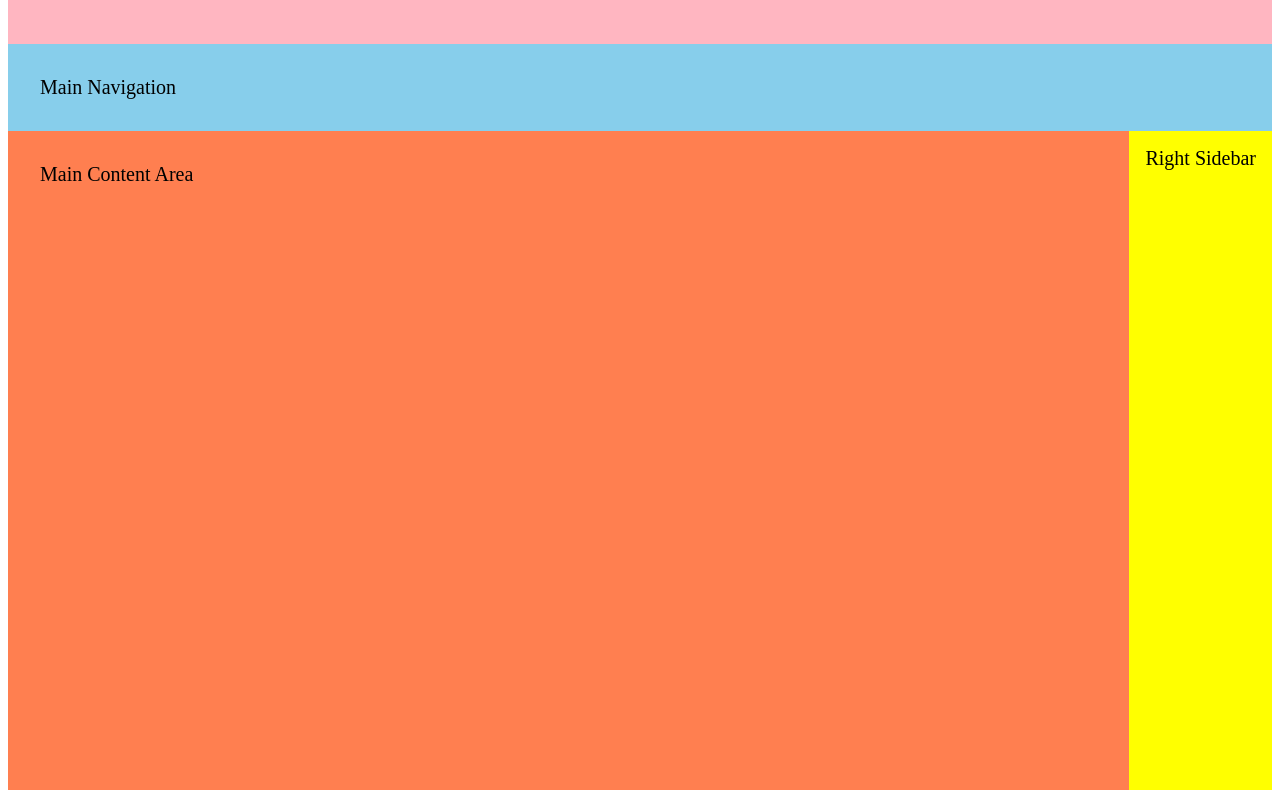
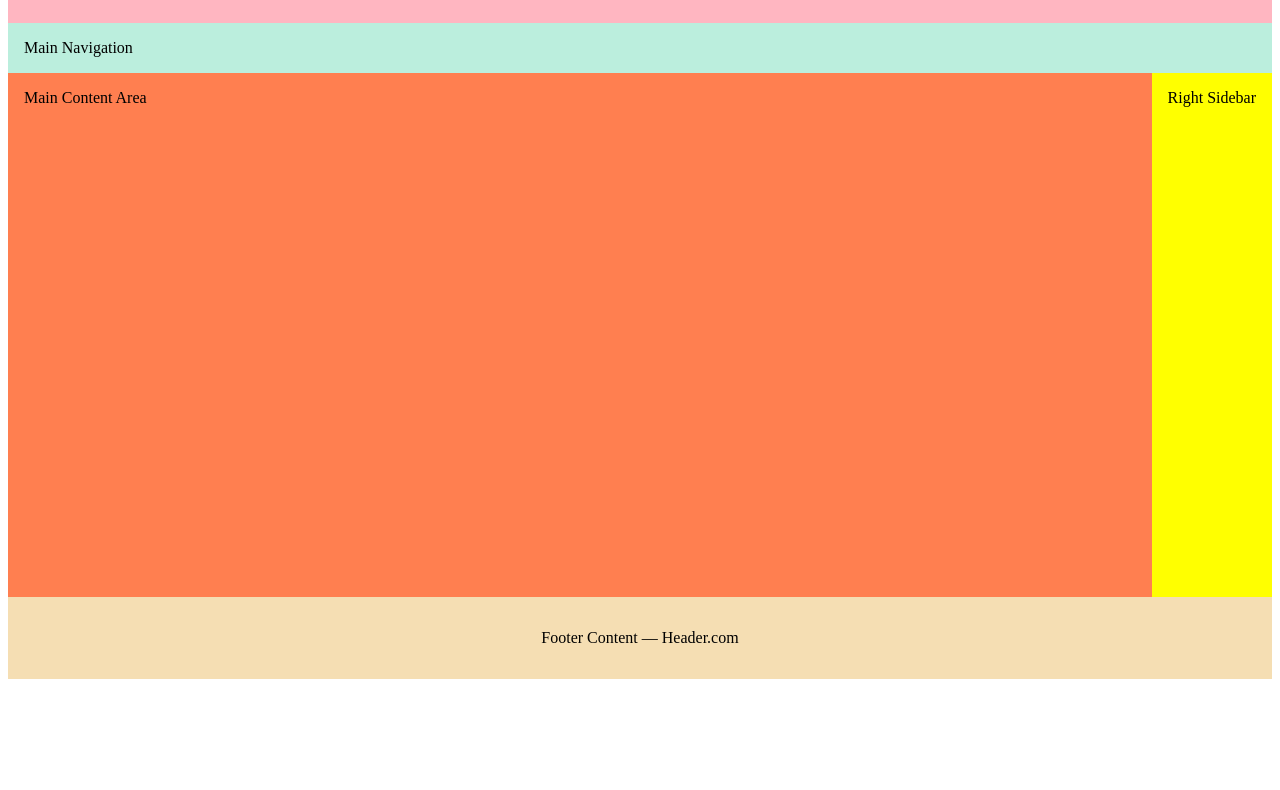
Before and after one commit to yuriro21/wdd230, a plain HTML site: page week_01/holygrail.html in a window 1280 px wide. Shown: the part 129-919 px from the top of the page. After the commit the page ends 816 px from the top, so only its background shows below. Drawn offline with Linux system fonts and the light colour scheme.

Commit message:
learning activities done

```diff
--- a/week_01/holygrail.html
+++ b/week_01/holygrail.html
@@ -10,16 +10,12 @@
 <body>
     <!-- this content was forked from Google Web Developers 10 Modern Layouts https://youtu.be/qm0IfG1GyZU?t=465-->
     <header>
-    <h1 contenteditable>Header.com</h1>
+        <h1 contenteditable>Header.com</h1>
     </header>
-    <div class="main-navigation" contenteditable>Main Navigation</div>
-
+    <nav contenteditable>Main Navigation</nav>
     <main contenteditable>Main Content Area</main>
-
-    <div class="right-sidebar" contenteditable>Right Sidebar</div>
-
+    <aside contenteditable>Right Sidebar</aside>
     <footer contenteditable>Footer Content — Header.com</footer>
-
 
 </body>
 </html>
--- /dev/null
+++ b/week_01/styles/media-query-large.css
@@ -0,0 +1,11 @@
+@media only screen and (min-width: 500px){
+    header{
+        background: black;
+        border-color: black;
+        color: white;
+    }
+
+    main{
+        grid-template-columns: 1fr 1fr;
+    }
+}
--- /dev/null
+++ b/week_01/styles/media-query.css
@@ -0,0 +1,16 @@
+@import url('https://fonts.googleapis.com/css2?family=Roboto:wght@300&display=swap');
+
+header, main, footer{
+    max-width: 640px;
+    margin: 1rem auto;
+    border: 10px;
+    border-style: solid;
+    border-color: skyblue;
+    padding: 10px;
+
+}
+
+main{
+    display: grid;
+    gap: 1rem auto;
+}
--- a/week_01/styles/styles.css
+++ b/week_01/styles/styles.css
@@ -1,43 +1,40 @@
+* {
+  box-sizing: border-box;
+}
 body {
   display: grid;
   height: 100vh;
-    grid-template: auto 1fr auto / 300px 1fr auto;
-    font-size: 20px;
+  grid-template-columns: 1fr auto;
+  grid-template-rows: auto auto 1fr auto;
 }
 
 header {
   background: lightpink;
   padding: 2rem;
-    grid-column: 1 / 4;
+  grid-column: 1 / 3;
 }
 
-  .main-navigation{
-    background: skyblue;
-    padding: 2rem;
-    grid-column: 1/4;
-
+nav {
+  grid-column: 1 / 3;
+  background-color: #bed;
+  padding: 1rem;
 }
 
 main {
   background: coral;
-    grid-column: 1 / 3;
-    height: 600px;
-    padding: 2rem;
+  height: 100%;
+  padding: 1rem;
 }
 
-  .right-sidebar {
+aside {
   background: yellow;
-    grid-column: 3 / 4;
+  grid-column: 2 / 3;
+  padding: 1rem;
 }
 
 footer {
   background: wheat;
   padding: 2rem;
   text-align: center;
-    grid-column: 1 / 4;
+  grid-column: 1 / 3;
 }
-
-  .left-sidebar,
-  .right-sidebar {
-    padding: 1rem;
-  }
```
Also changed, not shown: week_01/media-query.html (added, +35 -0 lines). Lines whose indentation alone changed are shown as unchanged.
